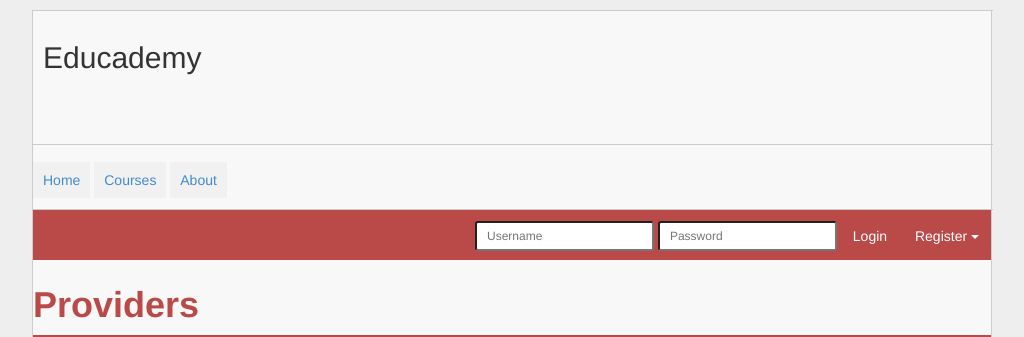
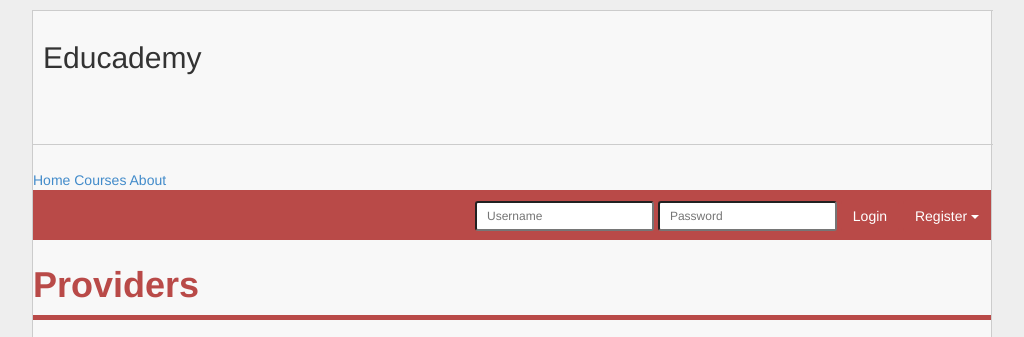
Before and after one commit to ttrrnn/cs160, a PHP site: page / in a window 1280 px wide. Shown: the top 337 px of the page, without its empty margins (128-1152 px from the left). Run offline with PHP 8.4, Linux system fonts and the light colour scheme; data that the repository does not hold is empty; some libraries are stand-ins or nearby versions.

Commit message:
Removed nav stylings

```diff
--- a/Websitev2/css/style.css
+++ b/Websitev2/css/style.css
@@ -27,24 +27,6 @@ padding:10px;
 
 #header h3 {
 padding:10px;
-}
-
-#nav {
-width:960px;
-height:40px;
-border-bottom:1px solid #ccc;
-}
-
-#nav a {
-display:inline;
-padding:10px;
-text-decoration:none;
-background-color:#f1f1f1;
-}
-
-#nav a:hover {
-background-color:#bababa;
-height:80px;
 }
 
 #content {
```
